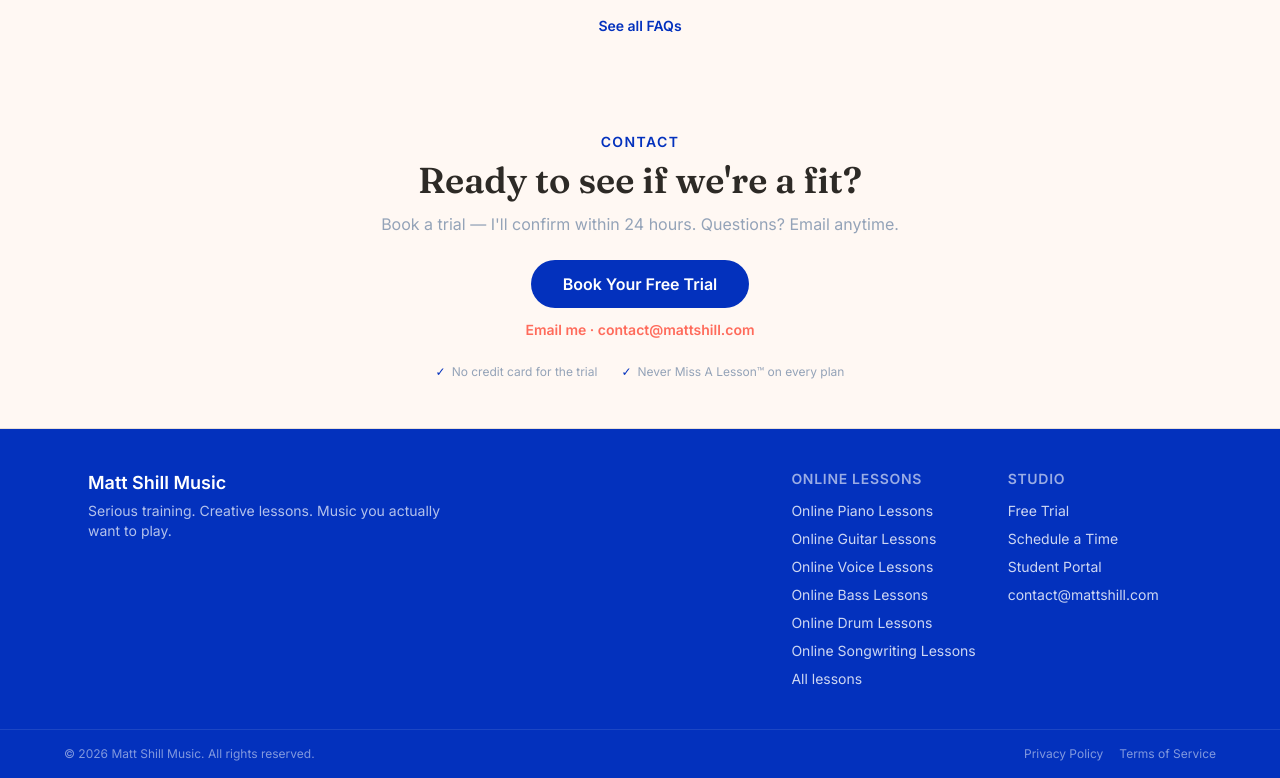
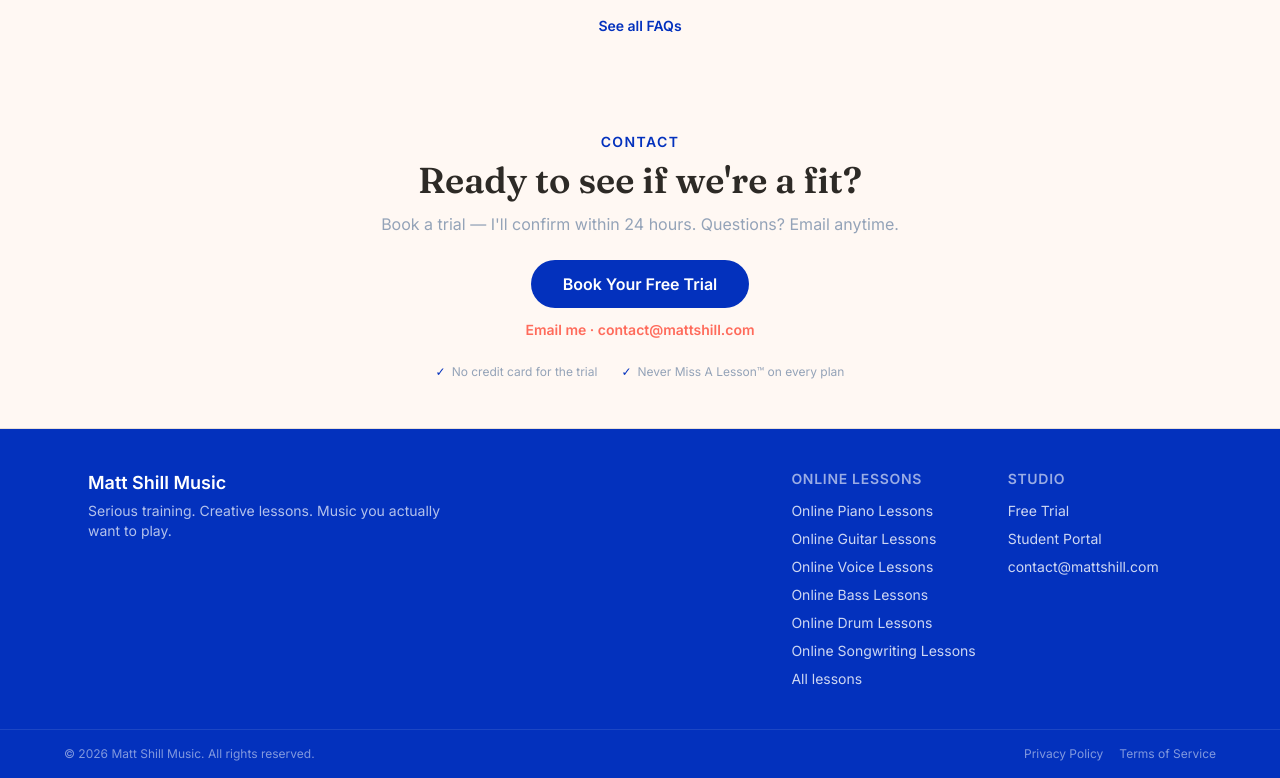
Before and after one commit to Matthew-Shill/mattshill-web, a Next.js app: page / in a window 1280 px wide. Shown: the part 3928-4706 px from the top of the page. Built offline with nearby package versions, Linux system fonts and the light colour scheme.

Commit message:
footer change

```diff
--- a/src/components/site-footer.tsx
+++ b/src/components/site-footer.tsx
@@ -50,14 +50,6 @@
                   </Link>
                 </li>
                 <li>
-                  <Link
-                    href="/schedule"
-                    className="text-white/80 hover:text-white"
-                  >
-                    {siteCopy.contact.scheduleLabel}
-                  </Link>
-                </li>
-                <li>
                   <Link href="/portal" className="text-white/80 hover:text-white">
                     {siteCopy.nav.studentPortal}
                   </Link>
```
